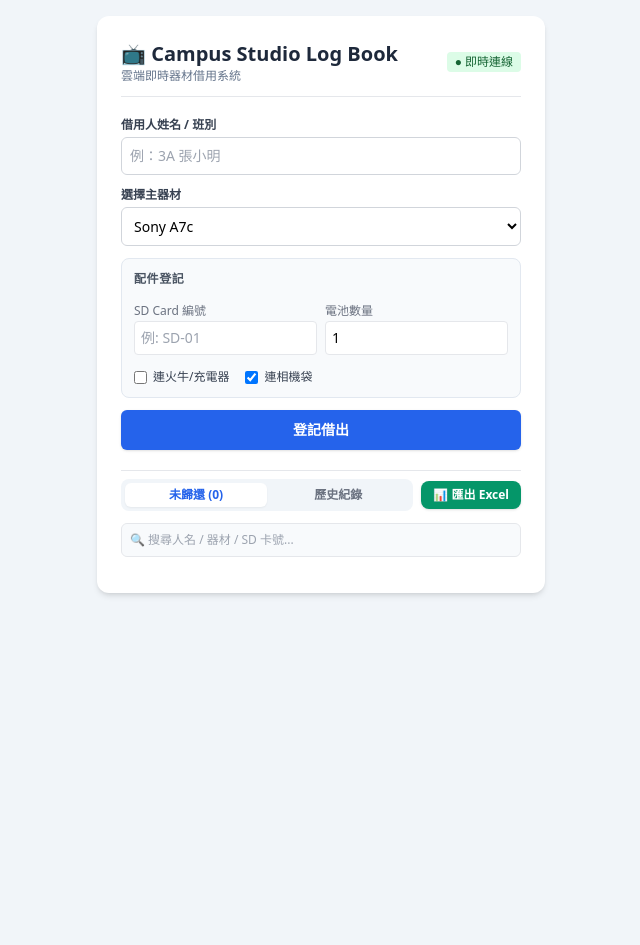
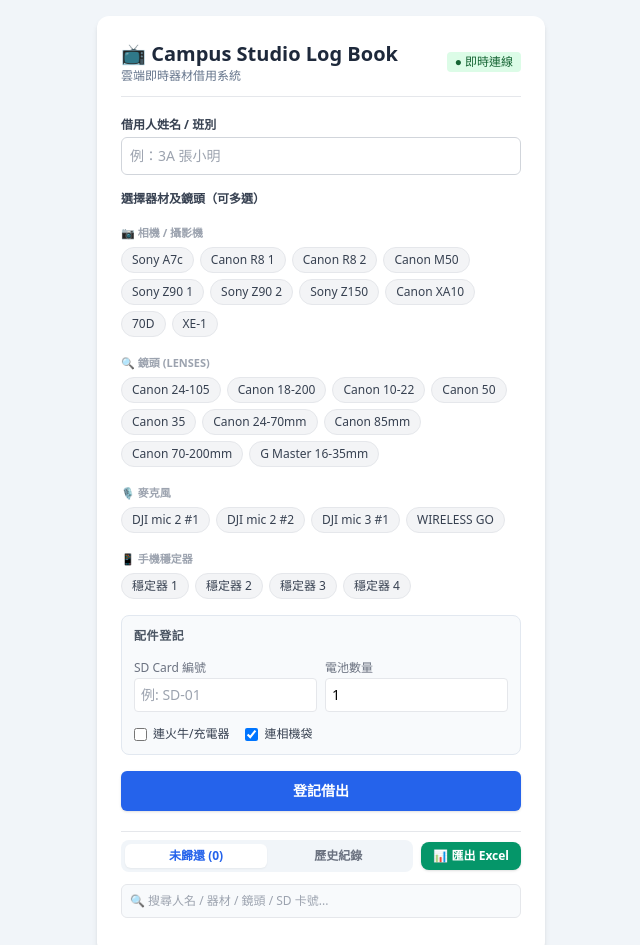
Before and after one commit to samson11769/index, a plain HTML site: page index.html in a window 1280 px wide. Shown: the top 945 px of the page, without its empty margins (319-959 px from the left). Before the commit the page ends 800 px from the top, so only its background shows below. Drawn offline with nearby package versions, Linux system fonts and the light colour scheme; no server answers.

Commit message:
Update index.html

```diff
--- a/index.html
+++ b/index.html
@@ -36,22 +36,47 @@
 
     let allLogs = [];
     let currentTab = 'active';
+    let selectedDevices = new Set();
 
     const form = document.getElementById('logForm');
     const logList = document.getElementById('logList');
     const searchInput = document.getElementById('searchInput');
 
+    // 處理多選 Tag 點擊
+    document.querySelectorAll('.device-chip').forEach(chip => {
+      chip.addEventListener('click', () => {
+        const val = chip.getAttribute('data-val');
+        if (selectedDevices.has(val)) {
+          selectedDevices.delete(val);
+          chip.classList.remove('bg-blue-600', 'text-white', 'border-blue-600');
+          chip.classList.add('bg-gray-100', 'text-gray-700', 'border-gray-200');
+        } else {
+          selectedDevices.add(val);
+          chip.classList.remove('bg-gray-100', 'text-gray-700', 'border-gray-200');
+          chip.classList.add('bg-blue-600', 'text-white', 'border-blue-600');
+        }
+      });
+    });
+
     // 提交借用資料
     form.addEventListener('submit', async (e) => {
       e.preventDefault();
+
+      if (selectedDevices.size === 0) {
+        alert("請至少選擇一樣器材或鏡頭！");
+        return;
+      }
+
       const submitBtn = form.querySelector('button[type="submit"]');
       submitBtn.disabled = true;
       submitBtn.innerText = "登記中...";
 
+      const deviceString = Array.from(selectedDevices).join(', ');
+
       try {
         await addDoc(logsRef, {
           borrower: document.getElementById('borrower').value,
-          device: document.getElementById('device').value,
+          device: deviceString,
           sdCard: document.getElementById('sdCard').value || '無',
           batteryCount: parseInt(document.getElementById('batteryCount').value) || 0,
           hasCharger: document.getElementById('hasCharger').checked,
@@ -60,7 +85,15 @@
           returned: false,
           returnTime: null
         });
+
+        // 重置表單與選取狀態
         form.reset();
+        selectedDevices.clear();
+        document.querySelectorAll('.device-chip').forEach(chip => {
+          chip.classList.remove('bg-blue-600', 'text-white', 'border-blue-600');
+          chip.classList.add('bg-gray-100', 'text-gray-700', 'border-gray-200');
+        });
+
       } catch (error) {
         alert("新增失敗: " + error.message);
       } finally {
@@ -98,11 +131,11 @@
             <div>
               <span class="font-bold text-slate-800">${log.borrower}</span>
               <span class="text-xs text-gray-500"> (${bTime})</span>
-              <p class="text-sm font-semibold text-blue-900 mt-0.5">${log.device}</p>
+              <p class="text-sm font-semibold text-blue-900 mt-0.5 break-words">${log.device}</p>
             </div>
             ${!log.returned ?
-              `<button data-id="${log.id}" class="return-btn text-xs bg-green-600 hover:bg-green-700 text-white px-3 py-1.5 rounded font-medium shadow-sm transition">歸還</button>` :
-              `<span class="text-xs bg-gray-200 px-2 py-1 rounded text-gray-600">已還 (${rTime})</span>`
+              `<button data-id="${log.id}" class="return-btn text-xs bg-green-600 hover:bg-green-700 text-white px-3 py-1.5 rounded font-medium shadow-sm transition shrink-0 ml-2">歸還</button>` :
+              `<span class="text-xs bg-gray-200 px-2 py-1 rounded text-gray-600 shrink-0 ml-2">已還 (${rTime})</span>`
             }
           </div>
           <div class="mt-2 text-xs text-gray-600 border-t border-gray-200/60 pt-2 space-y-0.5">
@@ -131,7 +164,7 @@
         return;
       }
 
-      let csvContent = "\uFEFF借用人/班別,主器材,SD Card,電池數量,有火牛,有相機袋,借用時間,歸還狀態,歸還時間\n";
+      let csvContent = "\uFEFF借用人/班別,借用器材與鏡頭,SD Card,電池數量,有火牛,有相機袋,借用時間,歸還狀態,歸還時間\n";
 
       allLogs.forEach(log => {
         const bTime = log.borrowTime ? new Date(log.borrowTime.toDate()).toLocaleString() : '';
@@ -205,40 +238,70 @@
     </header>
 
     <!-- 借用表單 -->
-    <form id="logForm" class="space-y-3">
+    <form id="logForm" class="space-y-4">
       <div>
         <label class="block text-xs font-semibold text-gray-700">借用人姓名 / 班別</label>
         <input type="text" id="borrower" required placeholder="例：3A 張小明" class="mt-1 w-full border border-gray-300 rounded-md p-2 text-sm focus:ring-blue-500 focus:border-blue-500">
       </div>
 
-      <div>
-        <label class="block text-xs font-semibold text-gray-700">選擇主器材</label>
-        <select id="device" class="mt-1 w-full border border-gray-300 rounded-md p-2 text-sm bg-white">
-          <optgroup label="📷 相機 / 攝影機 (Cameras)">
-            <option value="Sony A7c">Sony A7c</option>
-            <option value="Canon R8 1">Canon R8 1</option>
-            <option value="Canon R8 2">Canon R8 2</option>
-            <option value="Canon M50">Canon M50</option>
-            <option value="Sony Z90 1">Sony Z90 1</option>
-            <option value="Sony Z90 2">Sony Z90 2</option>
-            <option value="Sony Z150">Sony Z150</option>
-            <option value="Canon XA10">Canon XA10</option>
-            <option value="70D">70D</option>
-            <option value="XE-1">XE-1</option>
-          </optgroup>
-          <optgroup label="🎙️ 麥克風 (Microphones)">
-            <option value="DJI mic 2 無線麥克風 1">DJI mic 2 無線麥克風 1</option>
-            <option value="DJI mic 2 無線麥克風 2">DJI mic 2 無線麥克風 2</option>
-            <option value="DJI mic 3 無線麥克風 1">DJI mic 3 無線麥克風 1</option>
-            <option value="WIRELESS GO 無線麥克風">WIRELESS GO 無線麥克風</option>
-          </optgroup>
-          <optgroup label="📱 穩定器 (Gimbals)">
-            <option value="DJI 手機穩定器1">DJI 手機穩定器1</option>
-            <option value="DJI 手機穩定器2">DJI 手機穩定器2</option>
-            <option value="DJI 手機穩定器3">DJI 手機穩定器3</option>
-            <option value="DJI 手機穩定器4">DJI 手機穩定器4</option>
-          </optgroup>
-        </select>
+      <!-- 多選器材區 -->
+      <div class="space-y-3">
+        <label class="block text-xs font-semibold text-gray-700">選擇器材及鏡頭（可多選）</label>
+
+        <!-- 相機 -->
+        <div>
+          <span class="text-[11px] font-bold text-gray-400 uppercase">📷 相機 / 攝影機</span>
+          <div class="flex flex-wrap gap-1.5 mt-1">
+            <button type="button" data-val="Sony A7c" class="device-chip text-xs px-2.5 py-1 rounded-full border border-gray-200 bg-gray-100 text-gray-700 transition">Sony A7c</button>
+            <button type="button" data-val="Canon R8 1" class="device-chip text-xs px-2.5 py-1 rounded-full border border-gray-200 bg-gray-100 text-gray-700 transition">Canon R8 1</button>
+            <button type="button" data-val="Canon R8 2" class="device-chip text-xs px-2.5 py-1 rounded-full border border-gray-200 bg-gray-100 text-gray-700 transition">Canon R8 2</button>
+            <button type="button" data-val="Canon M50" class="device-chip text-xs px-2.5 py-1 rounded-full border border-gray-200 bg-gray-100 text-gray-700 transition">Canon M50</button>
+            <button type="button" data-val="Sony Z90 1" class="device-chip text-xs px-2.5 py-1 rounded-full border border-gray-200 bg-gray-100 text-gray-700 transition">Sony Z90 1</button>
+            <button type="button" data-val="Sony Z90 2" class="device-chip text-xs px-2.5 py-1 rounded-full border border-gray-200 bg-gray-100 text-gray-700 transition">Sony Z90 2</button>
+            <button type="button" data-val="Sony Z150" class="device-chip text-xs px-2.5 py-1 rounded-full border border-gray-200 bg-gray-100 text-gray-700 transition">Sony Z150</button>
+            <button type="button" data-val="Canon XA10" class="device-chip text-xs px-2.5 py-1 rounded-full border border-gray-200 bg-gray-100 text-gray-700 transition">Canon XA10</button>
+            <button type="button" data-val="70D" class="device-chip text-xs px-2.5 py-1 rounded-full border border-gray-200 bg-gray-100 text-gray-700 transition">70D</button>
+            <button type="button" data-val="XE-1" class="device-chip text-xs px-2.5 py-1 rounded-full border border-gray-200 bg-gray-100 text-gray-700 transition">XE-1</button>
+          </div>
+        </div>
+
+        <!-- 鏡頭 -->
+        <div>
+          <span class="text-[11px] font-bold text-gray-400 uppercase">🔍 鏡頭 (Lenses)</span>
+          <div class="flex flex-wrap gap-1.5 mt-1">
+            <button type="button" data-val="Canon 24-105" class="device-chip text-xs px-2.5 py-1 rounded-full border border-gray-200 bg-gray-100 text-gray-700 transition">Canon 24-105</button>
+            <button type="button" data-val="Canon 18-200" class="device-chip text-xs px-2.5 py-1 rounded-full border border-gray-200 bg-gray-100 text-gray-700 transition">Canon 18-200</button>
+            <button type="button" data-val="Canon 10-22" class="device-chip text-xs px-2.5 py-1 rounded-full border border-gray-200 bg-gray-100 text-gray-700 transition">Canon 10-22</button>
+            <button type="button" data-val="Canon 50" class="device-chip text-xs px-2.5 py-1 rounded-full border border-gray-200 bg-gray-100 text-gray-700 transition">Canon 50</button>
+            <button type="button" data-val="Canon 35" class="device-chip text-xs px-2.5 py-1 rounded-full border border-gray-200 bg-gray-100 text-gray-700 transition">Canon 35</button>
+            <button type="button" data-val="Canon 24-70mm" class="device-chip text-xs px-2.5 py-1 rounded-full border border-gray-200 bg-gray-100 text-gray-700 transition">Canon 24-70mm</button>
+            <button type="button" data-val="Canon 85mm" class="device-chip text-xs px-2.5 py-1 rounded-full border border-gray-200 bg-gray-100 text-gray-700 transition">Canon 85mm</button>
+            <button type="button" data-val="Canon 70-200mm" class="device-chip text-xs px-2.5 py-1 rounded-full border border-gray-200 bg-gray-100 text-gray-700 transition">Canon 70-200mm</button>
+            <button type="button" data-val="G Master 16-35mm" class="device-chip text-xs px-2.5 py-1 rounded-full border border-gray-200 bg-gray-100 text-gray-700 transition">G Master 16-35mm</button>
+          </div>
+        </div>
+
+        <!-- 麥克風 -->
+        <div>
+          <span class="text-[11px] font-bold text-gray-400 uppercase">🎙️ 麥克風</span>
+          <div class="flex flex-wrap gap-1.5 mt-1">
+            <button type="button" data-val="DJI mic 2 無線麥克風 1" class="device-chip text-xs px-2.5 py-1 rounded-full border border-gray-200 bg-gray-100 text-gray-700 transition">DJI mic 2 #1</button>
+            <button type="button" data-val="DJI mic 2 無線麥克風 2" class="device-chip text-xs px-2.5 py-1 rounded-full border border-gray-200 bg-gray-100 text-gray-700 transition">DJI mic 2 #2</button>
+            <button type="button" data-val="DJI mic 3 無線麥克風 1" class="device-chip text-xs px-2.5 py-1 rounded-full border border-gray-200 bg-gray-100 text-gray-700 transition">DJI mic 3 #1</button>
+            <button type="button" data-val="WIRELESS GO 無線麥克風" class="device-chip text-xs px-2.5 py-1 rounded-full border border-gray-200 bg-gray-100 text-gray-700 transition">WIRELESS GO</button>
+          </div>
+        </div>
+
+        <!-- 穩定器 -->
+        <div>
+          <span class="text-[11px] font-bold text-gray-400 uppercase">📱 手機穩定器</span>
+          <div class="flex flex-wrap gap-1.5 mt-1">
+            <button type="button" data-val="DJI 手機穩定器1" class="device-chip text-xs px-2.5 py-1 rounded-full border border-gray-200 bg-gray-100 text-gray-700 transition">穩定器 1</button>
+            <button type="button" data-val="DJI 手機穩定器2" class="device-chip text-xs px-2.5 py-1 rounded-full border border-gray-200 bg-gray-100 text-gray-700 transition">穩定器 2</button>
+            <button type="button" data-val="DJI 手機穩定器3" class="device-chip text-xs px-2.5 py-1 rounded-full border border-gray-200 bg-gray-100 text-gray-700 transition">穩定器 3</button>
+            <button type="button" data-val="DJI 手機穩定器4" class="device-chip text-xs px-2.5 py-1 rounded-full border border-gray-200 bg-gray-100 text-gray-700 transition">穩定器 4</button>
+          </div>
+        </div>
       </div>
 
       <!-- 配件登記區 -->
@@ -290,7 +353,7 @@
         </button>
       </div>
 
-      <input type="text" id="searchInput" placeholder="🔍 搜尋人名 / 器材 / SD 卡號..." class="w-full border rounded-md p-2 text-xs bg-slate-50">
+      <input type="text" id="searchInput" placeholder="🔍 搜尋人名 / 器材 / 鏡頭 / SD 卡號..." class="w-full border rounded-md p-2 text-xs bg-slate-50">
 
       <div id="logList" class="space-y-2.5 max-h-[350px] overflow-y-auto pr-1">
       </div>
```
